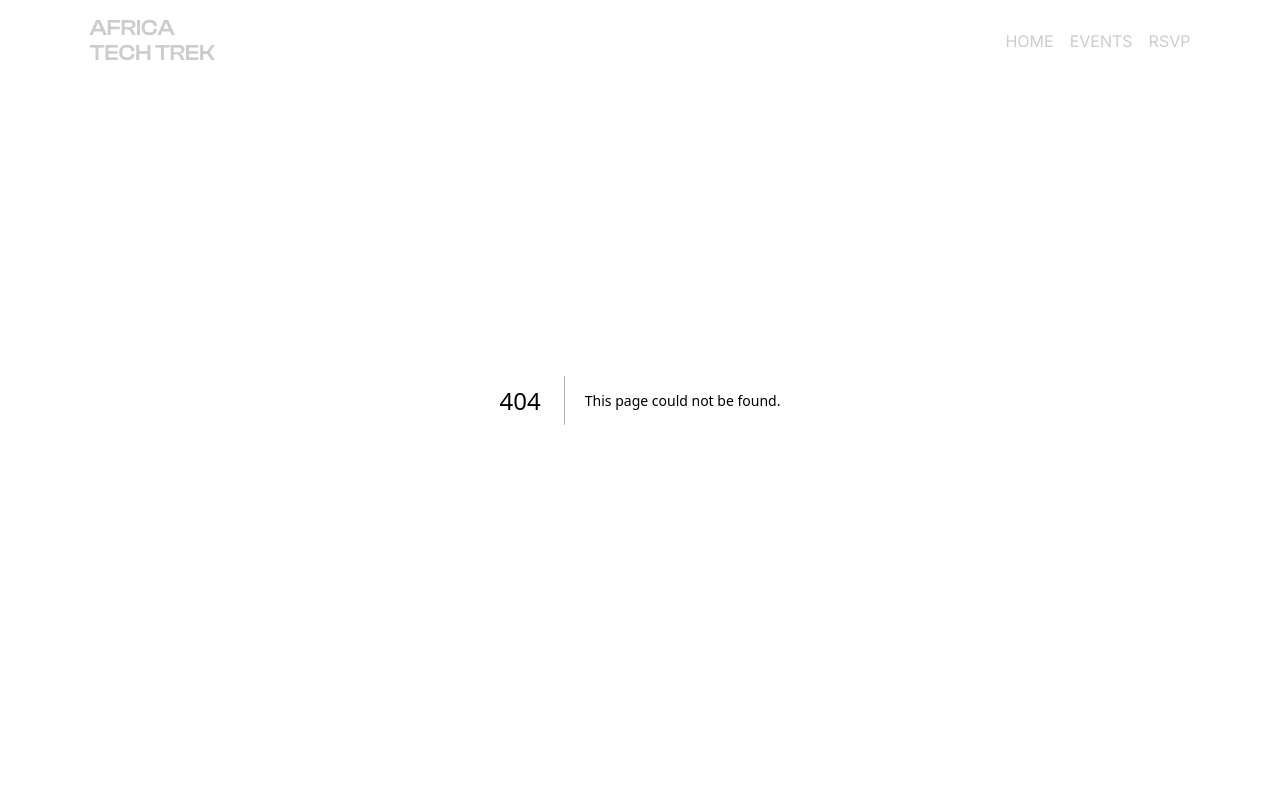
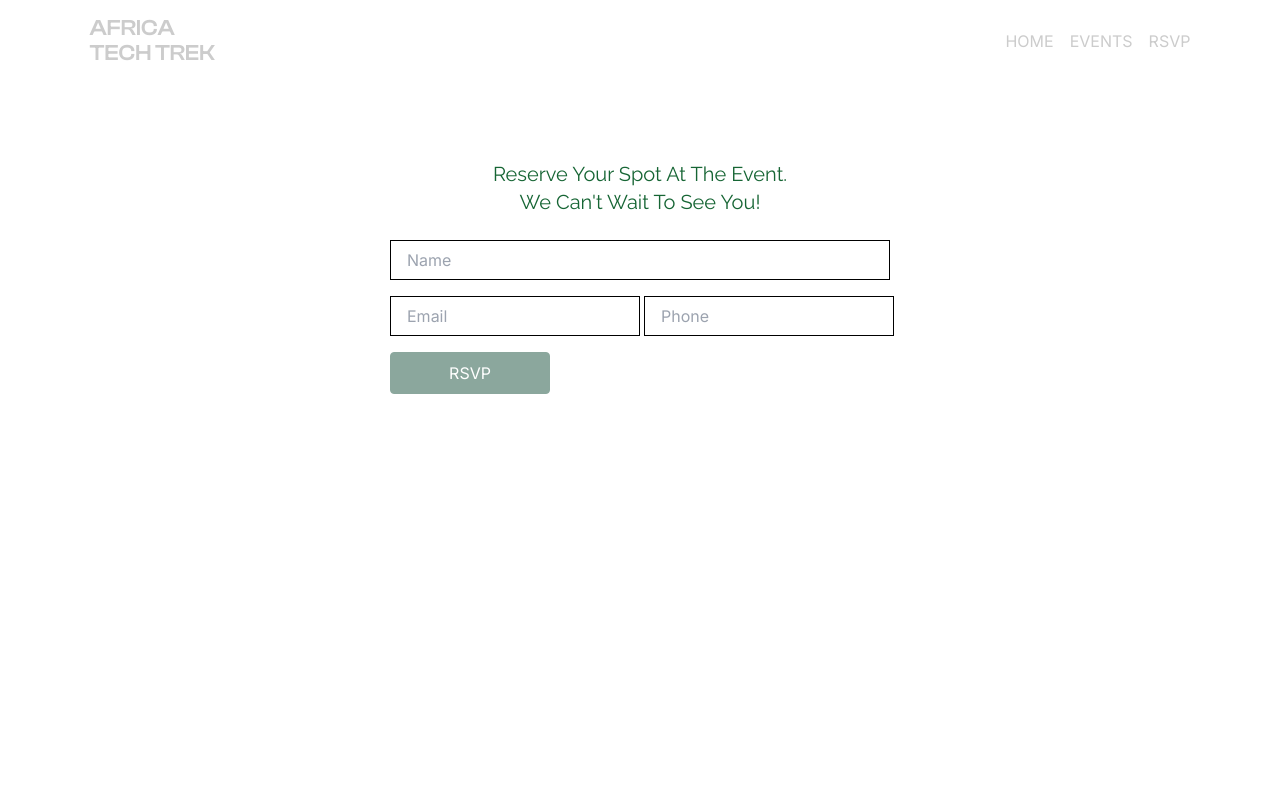
Before and after one commit to hope-k/africatechtrek, a Next.js app: page /rsvp in a window 1280 px wide. Before the commit this address had no page. Shown: the top 800 px of the page. Built offline with nearby package versions, Linux system fonts and the light colour scheme.

Commit message:
events and rsvp added!

```diff
--- /dev/null
+++ b/src/app/events/page.js
@@ -0,0 +1,9 @@
+import Events from "@/components/Events/Events";
+
+export default function EventsPage() {
+  return (
+    <div>
+      <Events />
+    </div>
+  );
+}
--- /dev/null
+++ b/src/app/rsvp/page.jsx
@@ -0,0 +1,9 @@
+import Rsvp from "@/components/Rsvp/Rsvp";
+
+export default function RsvpPage() {
+  return (
+    <div>
+      <Rsvp />
+    </div>
+  );
+}
--- /dev/null
+++ b/src/components/Events/Events.jsx
@@ -0,0 +1,100 @@
+"use client";
+
+import React from "react";
+import { motion } from "framer-motion";
+import Link from "next/link";
+import Image from "next/image";
+import localFont from "next/font/local";
+import { Raleway } from "next/font/google";
+const clashDisplay = localFont({
+  src: "../../fonts/OTF/ClashDisplay-Variable.ttf",
+  preload: true,
+  display: "swap",
+});
+const raleway = Raleway({ subsets: ["latin"], weight: ["400", "500", "700"] });
+
+const Events = () => {
+  const events = [
+    {
+      name: (
+        <>
+          {" "}
+          <span className="font-[400]">rwanda</span> <br />{" "}
+          <span className="font-[600]">edition</span>
+        </>
+      ),
+      link: "/events/rwanda",
+      content: {
+        date: <span>july 2024</span>,
+        text: "In the heart of KIGALI, find inspiration and relaxation while teaming up with global tech entrepreneurs.",
+      },
+    },
+    {
+      name: (
+        <>
+          <span className="font-[400]">nigeria</span> <br />
+          <span className="font-[600]">edition</span>
+        </>
+      ),
+      link: "/events/nigeria",
+      content: {
+        date: <span>coming soon</span>,
+      },
+    },
+  ];
+  return (
+    <div className="pb-[15rem] w-full md:px-10  px-2  poppins-font">
+      <div className="md:pt-[15rem] md:pb-[4rem] pt-[8rem] pb-[5rem]">
+        <h1 className={`${clashDisplay.className} text-[32px] md:text-[48px] font-[400] uppercase`}>
+            our <span className="font-[400] text-green-800">events</span>
+        </h1>
+      </div>
+
+      <div className="text-black   pb-[15rem] md:mx-10 md:p-10 p-2 space-y-10">
+        <div className="  flex justify-start  flex-col h-full   lg:flex-row gap-2 w-full sm:w-[clamp(0rem,60vw,60vw)] pb-[4rem] md:pb-[10rem] ">
+          {events.map((event, idx) => (
+            <Link
+              href={event.link}
+              className=" relative rounded-t-lg object-cover w-full sm:w-[361px] h-full "
+              key={idx}
+            >
+              <div className="relative  w-full sm:w-[361px] h-[266px]">
+                <div className="absolute rounded-[4px] inset-0 bg-gradient-to-b from-[#47c649] to-[#079643] opacity-75 z-[2]"></div>
+                <div>
+                  <Image
+                    layout="fill"
+                    alt="event"
+                    src="/images/accomodation.jpg"
+                    className="rounded-[4px] object-cover"
+                  />
+                </div>
+                <div
+                  className={`text-white z-[3] text-5xl absolute bottom-8 left-8 capitalize  ${clashDisplay.className}`}
+                >
+                  {event.name}
+                </div>
+              </div>
+              <motion.div
+                initial={{ height: 0, opacity: 0 }}
+                whileInView={{ height: "150px", opacity: 1 }}
+                transition={{ duration: 0.85, ease: "circOut" }}
+                className="bg-white shadow-md text-black  p-10 rounded-b-lg "
+              >
+                <div className=" flex flex-row space-x-4">
+                  <h1
+                    className={`${raleway.className} text-[38px] leading-7 uppercase font-[500]`}
+                  >
+                    {event?.content?.date}
+                  </h1>
+                  <p className="text-sm">{event?.content?.text}</p>
+                </div>
+              </motion.div>
+            </Link>
+          ))}
+        </div>
+      </div>
+    </div>
+  );
+};
+
+export default Events;
--- a/src/components/Header/Header.jsx
+++ b/src/components/Header/Header.jsx
@@ -23,10 +23,10 @@ const Header = () => {
           <Link href="/" className="hover:text-gray-800">
             home
           </Link>
-          <a href="/services" className="hover:text-gray-800">
+          <a href="/events" className="hover:text-gray-800">
             events
           </a>
-          <a href="/contact" className="hover:text-gray-800">
+          <a href="/rsvp" className="hover:text-gray-800">
             rsvp
           </a>
         </div>
--- a/src/components/Hero/Hero.jsx
+++ b/src/components/Hero/Hero.jsx
@@ -3,6 +3,7 @@ import React, { useState, useEffect } from "react";
 import Image from "next/image";
 import { motion, AnimatePresence } from "framer-motion";
 import localFont from "next/font/local";
+import Link from "next/link";
 import { Lato, Raleway } from "next/font/google";
 const clashDisplay = localFont({
   src: "../../fonts/OTF/ClashDisplay-Variable.ttf",
@@ -76,7 +77,7 @@ const Hero = () => {
           <motion.h1
             initial={{ x: 50, opacity: 0 }}
             animate={{ x: 0, opacity: 1 }}
-            transition={{ duration: .8, ease: "circOut" }}
+            transition={{ duration: 0.8, ease: "circOut" }}
             className={`${clashDisplay.className} `}
           >
             Africa <br />
@@ -92,7 +93,7 @@ const Hero = () => {
           <motion.div
             initial={{ x: -50, opacity: 0 }}
             animate={{ x: 0, opacity: 1 }}
-            transition={{ duration: .8, ease: "circOut" }}
+            transition={{ duration: 0.8, ease: "circOut" }}
             className={` flex flex-col md:flex-row  mt-1 md:mt-0  ${clashDisplay.className}`}
           >
             <span className="text-[clamp(2rem,3.625vw,3.625rem)] text-[#5092A7] font-[600]">
@@ -109,10 +110,13 @@ const Hero = () => {
             </h1>
           </motion.div>
         </div>
-        <button className="bg-[#128255] p-2 px-10 uppercase rounded-lg font-[400]">
+        <Link
+          href="/rsvp"
+          className="bg-[#128255] p-2 px-10 uppercase rounded-lg font-[400]"
+        >
           {" "}
           register now
-        </button>
+        </Link>
       </div>
     </div>
   );
--- a/src/components/MenuIcon/MenuIcon.jsx
+++ b/src/components/MenuIcon/MenuIcon.jsx
@@ -18,13 +18,13 @@ const MenuIcon = () => {
         <div
           className={
             (sidebarOpen ? " rotate-45 top-2 " : " rotate-0 top-0 ") +
-            " w-full h-[1px] bg-white  relative  transition-all duration-500 ease-out"
+            " w-full h-[1px] bg-[#ccc]  relative  transition-all duration-500 ease-out"
           }
         ></div>
         <div
           className={
             (sidebarOpen ? " -rotate-45 bottom-1  " : " rotate-0 bottom-0 ") +
-            " w-full h-[1px] bg-white relative  transition-all duration-500 ease-out"
+            " w-full h-[1px] bg-[#ccc] relative  transition-all duration-500 ease-out"
           }
         ></div>
       </div>
--- /dev/null
+++ b/src/components/Rsvp/Rsvp.jsx
@@ -0,0 +1,125 @@
+"use client";
+import React, { useState } from "react";
+import { motion } from "framer-motion";
+import { Raleway } from "next/font/google";
+
+const raleway = Raleway({
+  weights: [400, 700],
+  subsets: ["latin"],
+});
+
+const Rsvp = () => {
+  const [message, setMessage] = useState("");
+  const [loading, setLoading] = useState(false);
+  const [form, setFormData] = useState({
+    email: "",
+    phoneNumber: "",
+    name: "",
+  });
+
+  const handleChange = (e) => {
+    const { name, value } = e.target;
+    setFormData((prevState) => ({
+      ...prevState,
+      [name]: value,
+    }));
+  };
+
+  const handleSubmit = (e) => {
+    e.preventDefault();
+
+    setLoading(true);
+
+    fetch("/api/rsvp", {
+      method: "POST",
+      body: JSON.stringify(form),
+    })
+      .then(async (res) => {
+        const data = await res.json();
+        if (data.message) {
+          setLoading(false);
+          setMessage(data.message);
+        }
+      })
+      .catch((err) => {
+        setLoading(false);
+        console.log(err.message, "----->>ERROR");
+      });
+  };
+
+  return (
+    <div className=" h-screen pt-[10rem] poppins-font">
+      <motion.div
+        initial={{ opacity: 0, y: 70 }}
+        animate={{ opacity: 1, y: 0 }}
+        className="flex  flex-col w-full items-center px-3 sm:px-10"
+      >
+        {/* form title */}
+        <div className="text-center">
+          <div className="lg:max-w-[50ch]  montserrat-font capitalize font-semibold text-green-800">
+            {message ? (
+              message
+            ) : (
+              <h1 className={`${raleway.className} font-[400] text-xl`}>
+                reserve your spot at the event. <br /> we can&apos;t wait to see
+                you!
+              </h1>
+            )}
+          </div>
+        </div>
+
+        {/* form */}
+
+        <form
+          encType="multipart/form-data"
+          onSubmit={handleSubmit}
+          className="lg:max-w-[500px] mx-auto w-full "
+        >
+          <div className="flex flex-col space-y-4 mt-6 ">
+            <div className="flex flex-col space-y-2">
+              <input
+                placeholder="Name"
+                onChange={handleChange}
+                className="border border-black outline-none h-[2.5rem] px-4"
+                type="text"
+                name="name"
+                id="name"
+              />
+            </div>
+            <div className="flex flex-row  w-full space-x-1">
+              <div className="flex flex-col space-y-2 w-1/2">
+                <input
+                  placeholder="Email"
+                  onChange={handleChange}
+                  className="border border-black outline-none h-[2.5rem] px-4 "
+                  type="email"
+                  name="email"
+                  id="email"
+                />
+              </div>{" "}
+              <div className="flex flex-col space-y-2 w-1/2">
+                <input
+                  placeholder="Phone"
+                  onChange={handleChange}
+                  className="border border-black outline-none h-[2.5rem] px-4 "
+                  type="phone"
+                  name="phone"
+                  id="phone"
+                />
+              </div>
+            </div>
+            <button
+              type="submit"
+              disabled={loading || !form.phone || !form.name || !form.email}
+              className="disabled:opacity-50 text-white border border-[#19523e] lg:w-[10rem] w-full bg-[#19523e] rounded py-2 px-4"
+            >
+              {loading ? <span>Submitting...</span> : "RSVP"}
+            </button>
+          </div>
+        </form>
+      </motion.div>
+    </div>
+  );
+};
+
+export default Rsvp;
```
